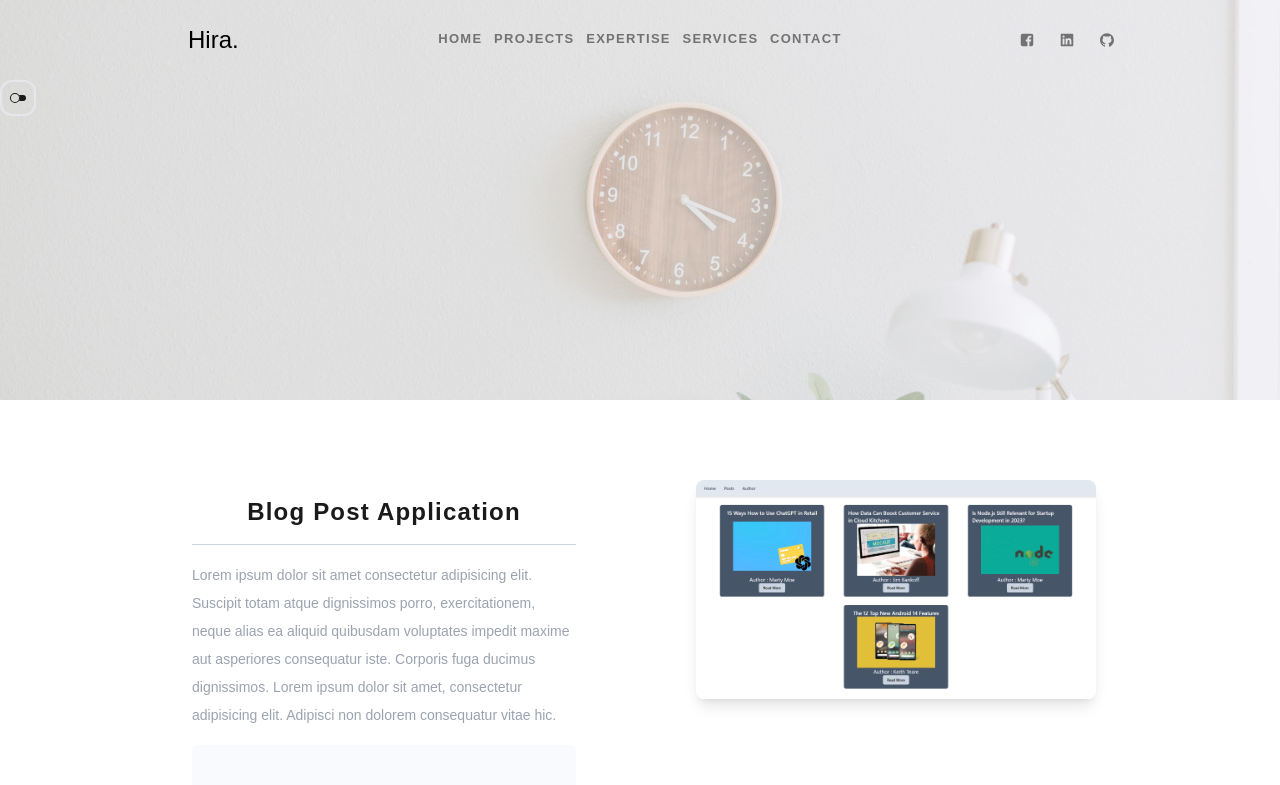
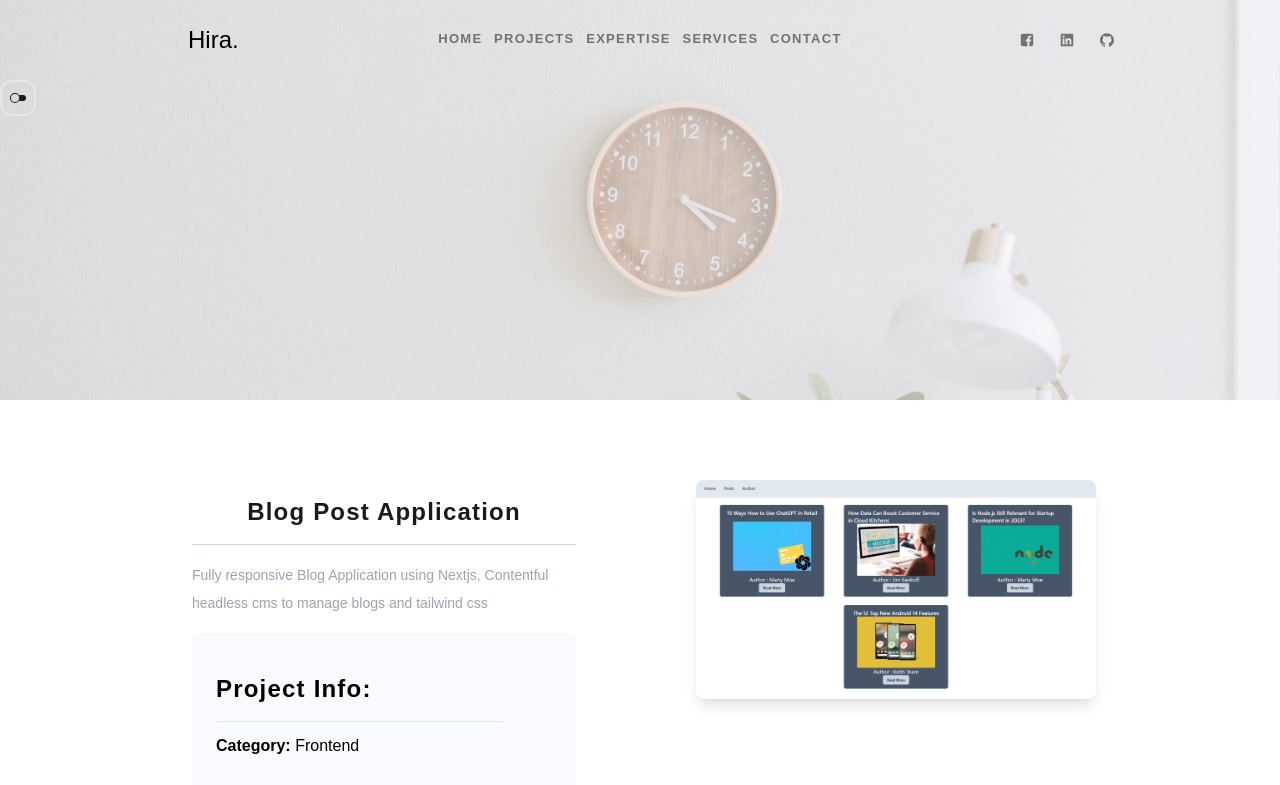
Before and after one commit to hiraaziz/portfolio-nextjs, a Next.js app in the folder hira_portfolio/: page /projects/blog in a window 1280 px wide. Shown: the top 785 px of the page. Built offline with nearby package versions, Linux system fonts and the light colour scheme.

Commit message:
added descriptions

```diff
--- a/hira_portfolio/app/projects/[project]/constants.ts
+++ b/hira_portfolio/app/projects/[project]/constants.ts
@@ -10,11 +10,22 @@ export type projectTypes = {
 };
 export const projectdata: projectTypes[] = [
   {
+    pagename: "ecommere",
+    title: "Ecommerce Application",
+    description:
+      "Ecommerce Fully responsive application, build with Nextjs 13, Typescript, Tailwind css, protect routes with Next Auth and Sanity for products. In backend, I have used Drizzle Orm, with Postgress DB and stripe for secure payment",
+    category: "Full Stack",
+    subject: "Full Stack Ecommerce application",
+    website: "https://hira-ecommerce.vercel.app/",
+    github: "https://github.com/hiraaziz/ecommerce",
+    img: "/ecommerce.png",
+  },
+  {
     pagename: "panaverse",
     title: "Panaverse",
     description:
-      "Lorem ipsum dolor sit amet consectetur adipisicing elit. Suscipit totam atque dignissimos porro, exercitationem, neque alias ea aliquid quibusdam voluptates impedit maxime aut asperiores consequatur iste. Corporis fuga ducimus dignissimos. Lorem ipsum dolor sit amet, consectetur adipisicing elit. Adipisci non dolorem consequatur vitae hic.",
-    category: "Next js",
+      "Fully responsive Panaverse site build with Nextjs 13, Tailwind css and Framer Motion ",
+    category: "Frontend",
     subject: "Web Design",
     website: 'https://panaverse-rho.vercel.app/"',
     github: "https://github.com/hiraaziz/panaverse",
@@ -24,9 +35,8 @@ export const projectdata: projectTypes[] = [
   {
     pagename: "pricing",
     title: "Pricing UI",
-    description:
-      "Lorem ipsum dolor sit amet consectetur adipisicing elit. Suscipit totam atque dignissimos porro, exercitationem, neque alias ea aliquid quibusdam voluptates impedit maxime aut asperiores consequatur iste. Corporis fuga ducimus dignissimos. Lorem ipsum dolor sit amet, consectetur adipisicing elit. Adipisci non dolorem consequatur vitae hic.",
-    category: "Next js",
+    description: "Fully responsive pricing UI Card in Nextjs 13 and Chakra UI",
+    category: "Frontend",
     subject: "Web Design",
     website: "https://pricingui-steel.vercel.app/",
     github: "https://github.com/hiraaziz/pricingui",
@@ -37,18 +47,17 @@ export const projectdata: projectTypes[] = [
     pagename: "emaan",
     title: "Emaan Institute",
     description:
-      "Lorem ipsum dolor sit amet consectetur adipisicing elit. Suscipit totam atque dignissimos porro, exercitationem, neque alias ea aliquid quibusdam voluptates impedit maxime aut asperiores consequatur iste. Corporis fuga ducimus dignissimos. Lorem ipsum dolor sit amet, consectetur adipisicing elit. Adipisci non dolorem consequatur vitae hic.",
-    category: "Next js",
+      "Fully responsive Educational Institute Frontend website build in Reactjs, tailwind and Framer Motion ",
+    category: "Frontend",
     subject: "Web Design",
     website: "https://emaansite.netlify.app/",
-    github: "https://github.com/hiraaziz/emaan-app",
+    github: "https://emaan.edu.pk/",
     img: "/emaan.png",
   },
   {
     pagename: "quiz",
     title: "Quiz Appication",
-    description:
-      "Lorem ipsum dolor sit amet consectetur adipisicing elit. Suscipit totam atque dignissimos porro, exercitationem, neque alias ea aliquid quibusdam voluptates impedit maxime aut asperiores consequatur iste. Corporis fuga ducimus dignissimos. Lorem ipsum dolor sit amet, consectetur adipisicing elit. Adipisci non dolorem consequatur vitae hic.",
+    description: "Fuuly responsive Quiz Application in Reactjs and Css",
     category: "Next js",
     subject: "Web Design",
     website: "https://hiraquizapp.netlify.app/",
@@ -59,8 +68,8 @@ export const projectdata: projectTypes[] = [
     pagename: "resume",
     title: "Resume Builder",
     description:
-      "Lorem ipsum dolor sit amet consectetur adipisicing elit. Suscipit totam atque dignissimos porro, exercitationem, neque alias ea aliquid quibusdam voluptates impedit maxime aut asperiores consequatur iste. Corporis fuga ducimus dignissimos. Lorem ipsum dolor sit amet, consectetur adipisicing elit. Adipisci non dolorem consequatur vitae hic.",
-    category: "Next js",
+      "Fully responsive Resume Builder Application build using Reactjs, use Context and use Reducer and Material UI",
+    category: "Frontend",
     subject: "Web Design",
     website: "https://hiraresumebuilder.netlify.app/",
     github: "https://github.com/hiraaziz/Resume-Builder",
@@ -70,8 +79,8 @@ export const projectdata: projectTypes[] = [
     pagename: "todo",
     title: "Todo Application",
     description:
-      "Lorem ipsum dolor sit amet consectetur adipisicing elit. Suscipit totam atque dignissimos porro, exercitationem, neque alias ea aliquid quibusdam voluptates impedit maxime aut asperiores consequatur iste. Corporis fuga ducimus dignissimos. Lorem ipsum dolor sit amet, consectetur adipisicing elit. Adipisci non dolorem consequatur vitae hic.",
-    category: "Next js",
+      "Fully Responsive full stack Application using Nextjs, tailwind, Drizzle, Postgress",
+    category: "Full Stack",
     subject: "Web Design",
     website: "https://todoapp-tau-orcin.vercel.app/",
     github: "https://github.com/hiraaziz/todoapp",
@@ -81,8 +90,8 @@ export const projectdata: projectTypes[] = [
     pagename: "blog",
     title: "Blog Post Application",
     description:
-      "Lorem ipsum dolor sit amet consectetur adipisicing elit. Suscipit totam atque dignissimos porro, exercitationem, neque alias ea aliquid quibusdam voluptates impedit maxime aut asperiores consequatur iste. Corporis fuga ducimus dignissimos. Lorem ipsum dolor sit amet, consectetur adipisicing elit. Adipisci non dolorem consequatur vitae hic.",
-    category: "Next js",
+      "Fully responsive Blog Application using Nextjs, Contentful headless cms to manage blogs and tailwind css",
+    category: "Frontend",
     subject: "Contentful Nextjs 13",
     website: "https://hira-contentful-next.vercel.app/",
     github: "https://github.com/hiraaziz/userprofile",
--- a/hira_portfolio/app/projects/[project]/page.tsx
+++ b/hira_portfolio/app/projects/[project]/page.tsx
@@ -11,7 +11,7 @@ export function generateStaticParams() {
 }
 const Page = ({ params }: { params: { project: string } }) => {
   const [singleProject]: projectTypes[] = projectdetail(params.project);
-
+  console.log(singleProject);
   return (
     <div
       className="relative min-h-[100vh] w-full flex flex-col justify-start  md:flex-row md:items-start
--- a/hira_portfolio/components/portfolio/PortfolioCards.tsx
+++ b/hira_portfolio/components/portfolio/PortfolioCards.tsx
@@ -87,7 +87,7 @@ const PortfolioCards = ({ option }: any) => {
         </button>
       </div>
 
-      <div className="flex flex-wrap justify-center items-center w-800 h-full ">
+      <div className="flex flex-wrap justify-center items-center w-[90%] h-full ">
         {data.map((data, ind) => (
           <motion.div
             key={ind}
@@ -98,7 +98,7 @@ const PortfolioCards = ({ option }: any) => {
               <Image
                 src={data.img}
                 alt="img"
-                width={300}
+                width={400}
                 height={300}
                 className="rounded-t-md transition-all duration-300 hover:scale-110 object-cover border border-t-text"
               />
--- a/hira_portfolio/components/portfolio/constant.ts
+++ b/hira_portfolio/components/portfolio/constant.ts
@@ -31,7 +31,7 @@ export const work: worktype[] = [
     title: "Emaan Institue",
     type: "reactjs",
     img: "/emaan.png",
-    link: "https://emaansite.netlify.app/",
+    link: "https://emaan.edu.pk/",
     routelink: "/projects/emaan",
   },
   {
```
